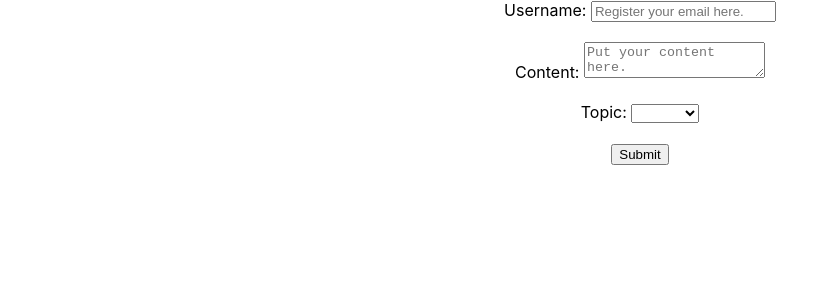
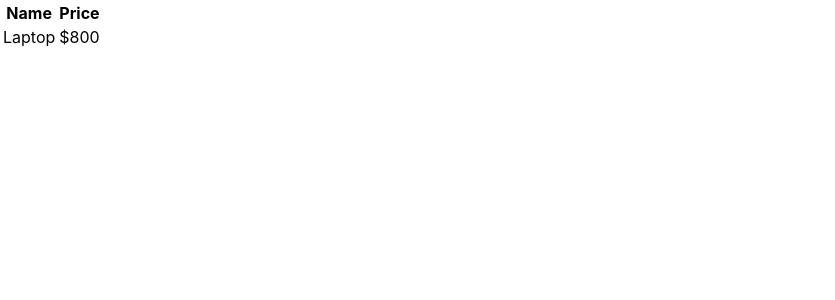
Before and after one commit to ExellentCoin/Projects, a React (Create React App) app in the folder React/Learn_React/hello-world/: page / in a window 1280 px wide. Shown: the top 300 px of the page, without its empty margins (0-835 px from the left). Built offline with nearby package versions, Linux system fonts and the light colour scheme.

Commit message:
Learned about the lifecycle functions in react and learned about React.Fragment.

```diff
--- a/React/Learn_React/hello-world/src/App.js
+++ b/React/Learn_React/hello-world/src/App.js
@@ -1,21 +1,11 @@
 import React from 'react';
 import './App.css';
-import Message from './components/Message';
-import Greet from './components/Greet';
-import Welcome from './components/Welcome';
-import Counter from './components/Counter';
-import ClickFunction from './components/ClickFunction';
-import ClickClass from './components/ClickClass';
-import BindEventHandler from './components/BindEventHandler';
-import ParentComponent from './components/ParentComponent';
-import ConditionalRender from './components/ConditionalRender';
-import ListNames from './components/ListNames';
-import FormHandler from './components/FormHandler';
+import Table from './components/Table';
 
 const App = () => {
     return (
         <div className='App'>
-            <FormHandler />
+            <Table />
         </div>
     );
 };
--- /dev/null
+++ b/React/Learn_React/hello-world/src/components/TBody.js
@@ -0,0 +1,18 @@
+import React from 'react';
+
+const TBody = () => {
+    return (
+        <React.Fragment>
+            <tr>
+                <th>Name</th>
+                <th>Price</th>
+            </tr>
+            <tr>
+                <td>Laptop</td>
+                <td>$800</td>
+            </tr>
+        </React.Fragment>
+    );
+};
+
+export default TBody;
--- /dev/null
+++ b/React/Learn_React/hello-world/src/components/Table.js
@@ -0,0 +1,14 @@
+import React from 'react';
+import TBody from './TBody';
+
+const Table = () => {
+    return (
+        <table>
+            <tbody>
+                <TBody />
+            </tbody>
+        </table>
+    );
+};
+
+export default Table;
```
Also changed, not shown: React/Learn_React/hello-world/src/components/FragmentDemo.js (added, +12 -0 lines).
